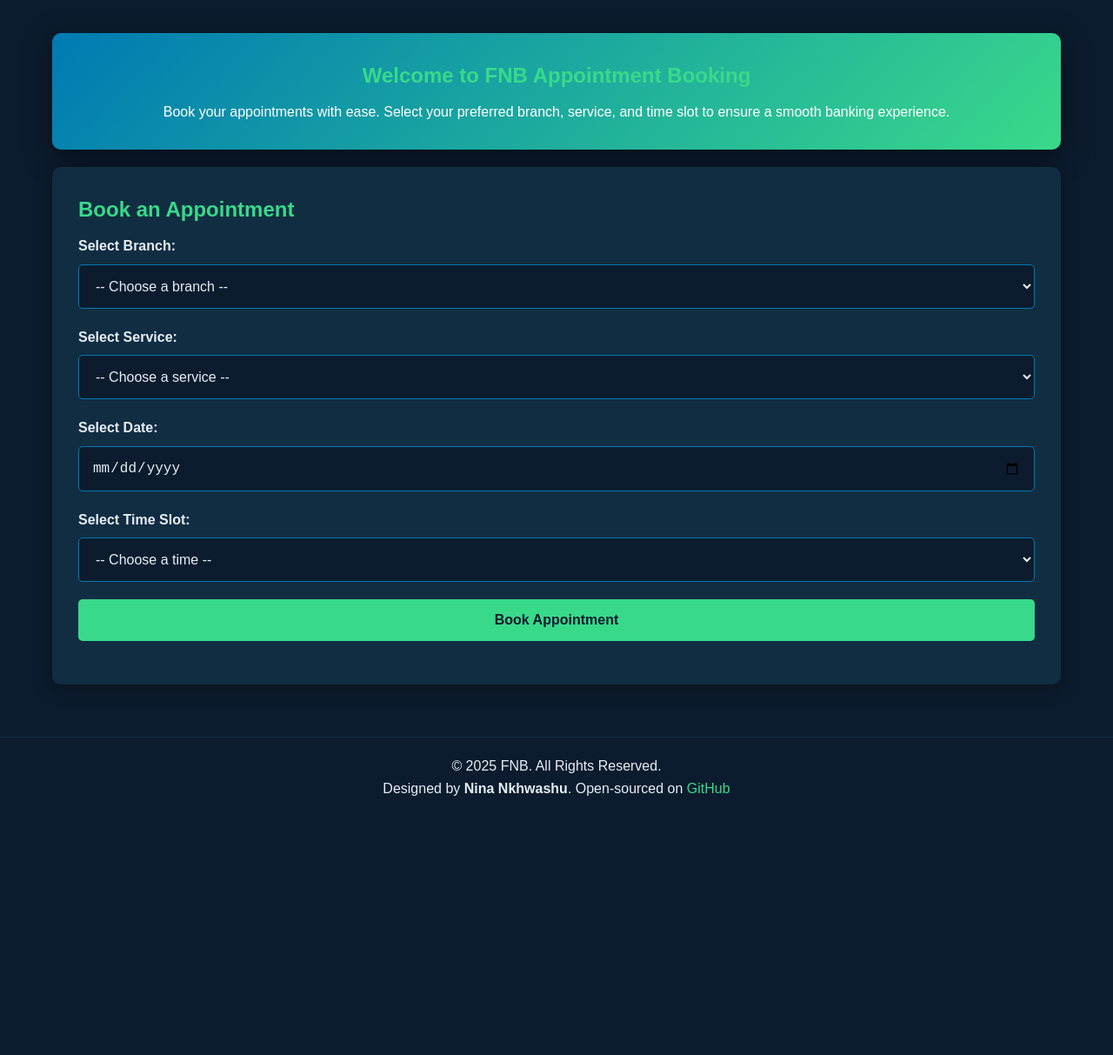
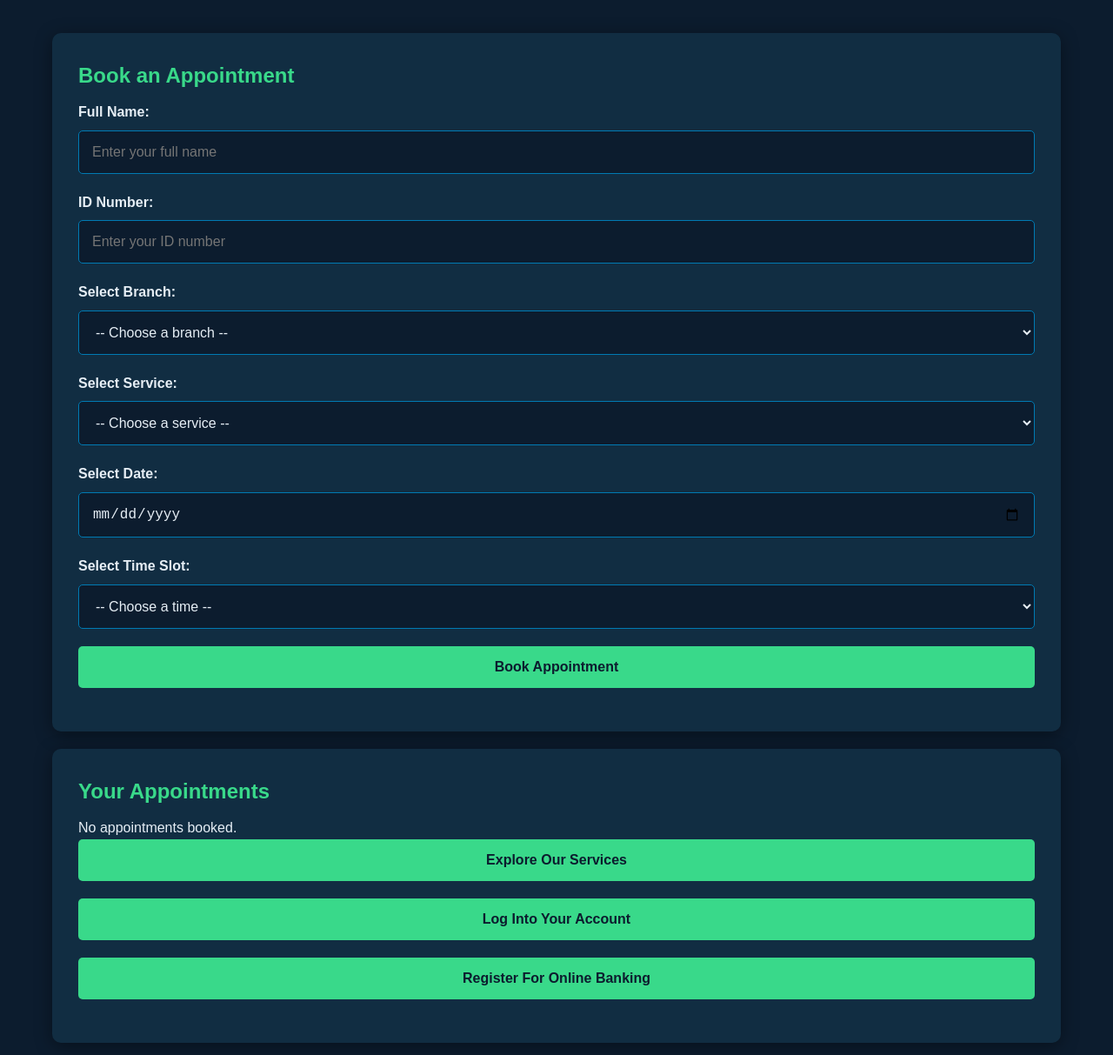
Before and after one commit to ninankhwashu/bank-appointment-online-booking, a plain HTML site: page index.html in a window 1280 px wide. Shown: the part 350-1563 px from the top of the page at 87% size. Before the commit the page ends 1290 px from the top, so only its background shows below. Drawn offline with Linux system fonts and the light colour scheme.

Commit message:
Updated index.html

```diff
--- a/index.html
+++ b/index.html
@@ -9,7 +9,7 @@
   <body>
     <header class="hero">
       <div class="hero-content">
-        <h1>How can we help you?</h1>
+        <h1>How Can We Help You?</h1>
         <p>
           Book your appointments easily and manage all your banking needs in one
           place.
@@ -19,20 +19,28 @@
     </header>
 
     <main class="container">
-      <section class="intro">
-        <div class="card highlight">
-          <h2>Welcome to FNB Appointment Booking</h2>
-          <p>
-            Book your appointments with ease. Select your preferred branch,
-            service, and time slot to ensure a smooth banking experience.
-          </p>
-        </div>
-      </section>
-
+      <div class="booking-layout">
+        <!-- Booking Section -->
         <section id="booking" class="booking-section">
           <div class="card booking-form">
             <h2>Book an Appointment</h2>
             <form id="appointmentForm">
+              <label for="fullName">Full Name:</label>
+              <input
+                type="text"
+                id="fullName"
+                placeholder="Enter your full name"
+                required
+              />
+
+              <label for="idNumber">ID Number:</label>
+              <input
+                type="text"
+                id="idNumber"
+                placeholder="Enter your ID number"
+                required
+              />
+
               <label for="branch">Select Branch:</label>
               <select id="branch" required>
                 <option value="">-- Choose a branch --</option>
@@ -60,6 +68,7 @@
               <label for="service">Select Service:</label>
               <select id="service" required>
                 <option value="">-- Choose a service --</option>
+
                 <option value="General Enquiries">General Enquiries</option>
                 <option value="Open An Account">Open An Account</option>
                 <option value="Loan Consultation">Loan Consultation</option>
@@ -93,6 +102,25 @@
             </form>
           </div>
         </section>
+
+        <section class="appointments-section">
+          <div class="card appointments-card">
+            <h2>Your Appointments</h2>
+            <div id="appointmentDetails" class="appointment-details">
+              <p>No appointments booked.</p>
+            </div>
+            <button onclick="exploreServices()">Explore Our Services</button>
+            <button onclick="logIntoAccount()">Log Into Your Account</button>
+            <button onclick="registerForBanking()">
+              Register For Online Banking
+            </button>
+          </div>
+          <div class="branding">
+            <img src="src/fnb-logo.png" alt="FNB Logo" />
+            <p>How Can We Help You?</p>
+          </div>
+        </section>
+      </div>
     </main>
 
     <footer>
```
Also changed, not shown: src/fnb-logo.svg (renamed from src/first-national-bank-seeklogo.svg). Lines whose indentation alone changed are shown as unchanged.
